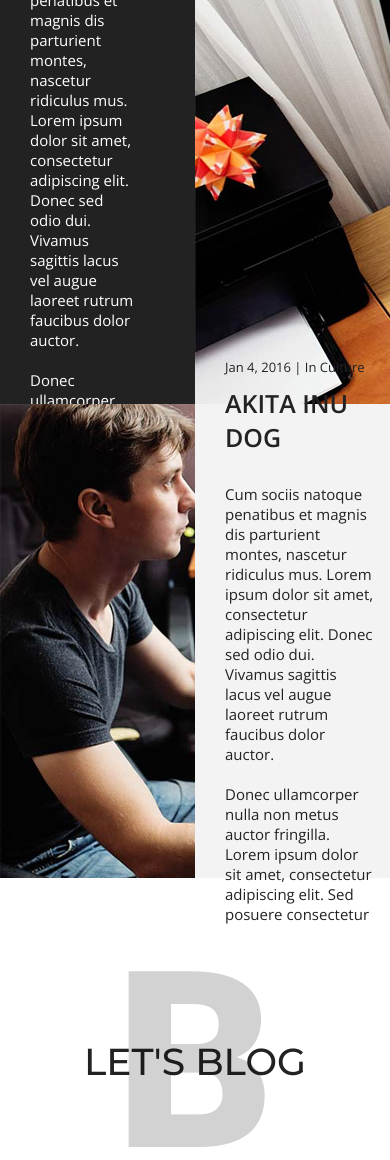
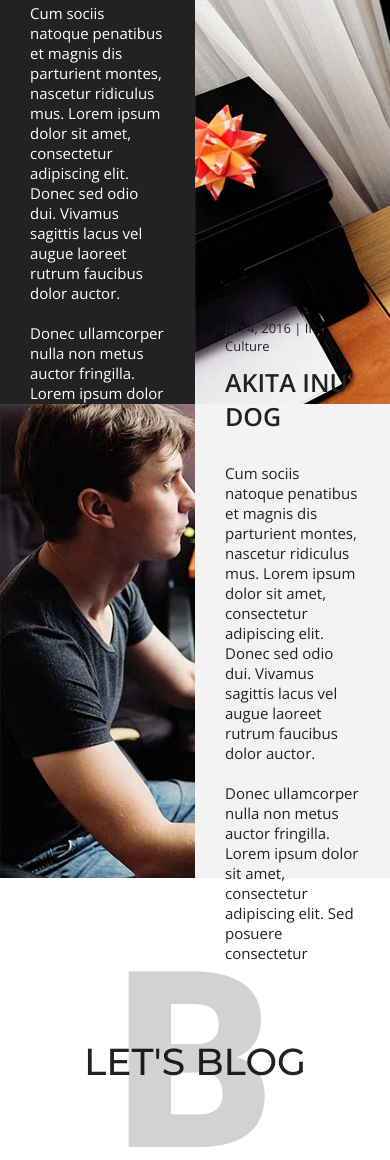
Before and after one commit to dmitriyolari/new-project, a website: page index.html in a window 390 px wide. Shown: the part 2550-3710 px from the top of the page. Drawn offline with nearby package versions, Linux system fonts and the light colour scheme.

Commit message:
add responsiveness for block news until 576px

```diff
--- a/styles/style.scss
+++ b/styles/style.scss
@@ -837,7 +837,7 @@ footer.copyright {
       .news_item {
         .news_item-text {
           .news_item-text-wrap {
-            padding-right: 60px;
+            padding-right: 30px;
             padding-left: 30px;
           }
         }
@@ -847,6 +847,7 @@ footer.copyright {
           .news_item-text {
             .news_item-text-wrap {
               padding-left: 30px;
+              padding-right: 30px;
             }
           }
 
```
Also changed, not shown: styles/style.css, 1 other file.
